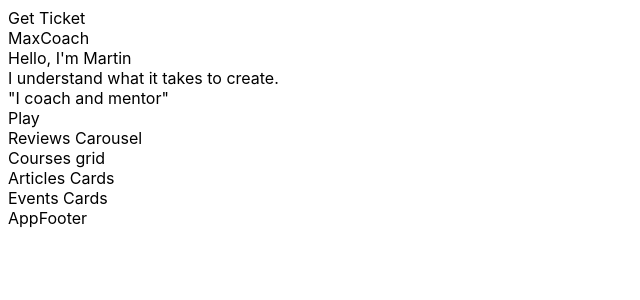
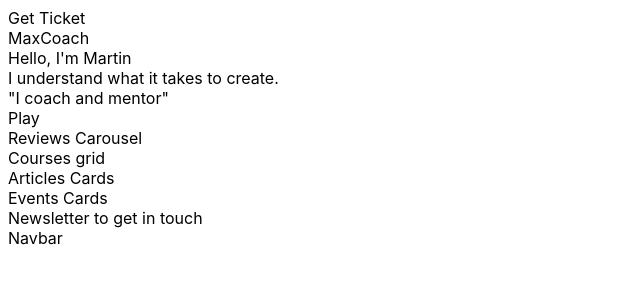
Before and after one commit to FrancescoLimpias/proj-html-vuejs, a Vue app: page / in a window 1280 px wide. Shown: the top 300 px of the page, without its empty margins (0-640 px from the left). Built offline with nearby package versions, Linux system fonts and the light colour scheme.

Commit message:
Added base AppFooter struct

```diff
--- a/src/components/AppFooter.vue
+++ b/src/components/AppFooter.vue
@@ -3,12 +3,20 @@
 
 <template>
     <div class="AppFooter">
-        AppFooter
+
+        <!-- Form: newsletter -->
+        <div class="newsletter">
+            Newsletter to get in touch
+        </div>
+
+        <!-- Navbar -->
+        <nav>
+            Navbar
+        </nav>
+
     </div>
 </template>
 
 <style lang="scss" scoped>
-.AppFooter{
-
-}
+.AppFooter {}
 </style>
```
